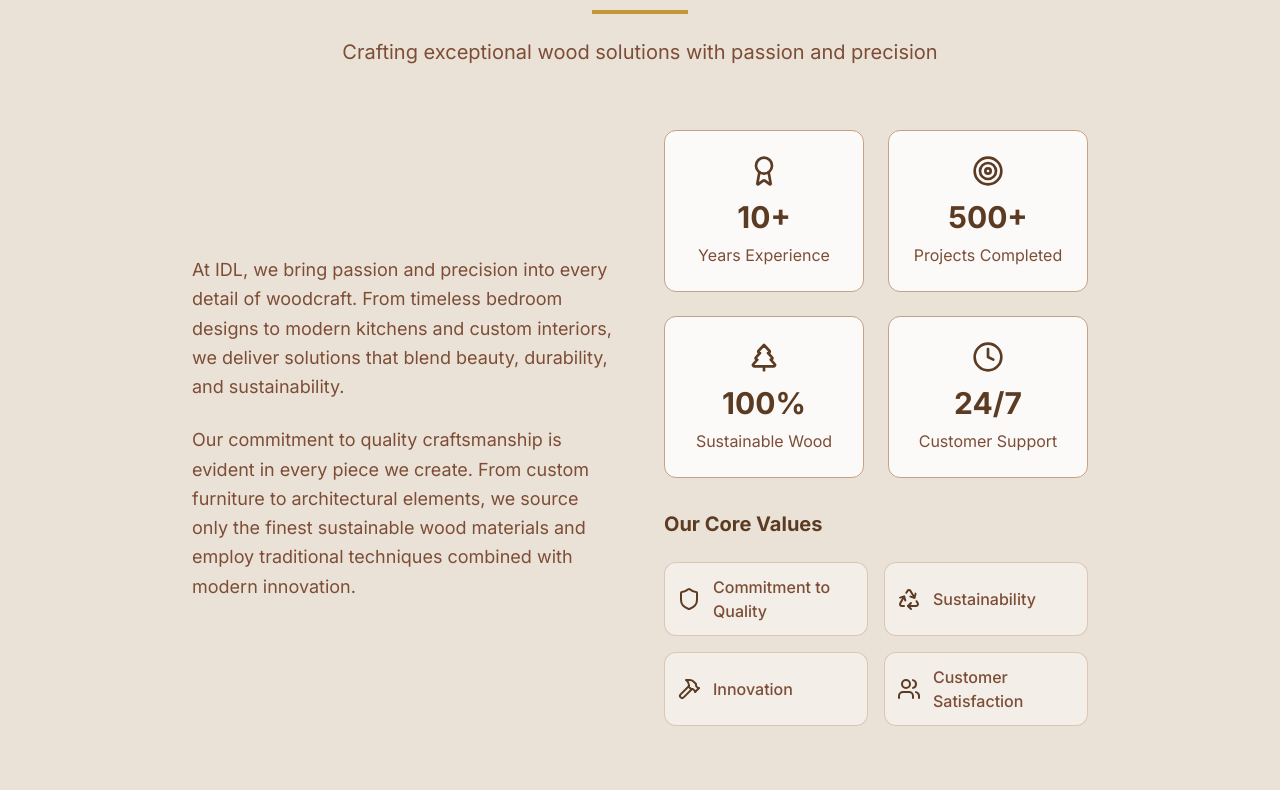
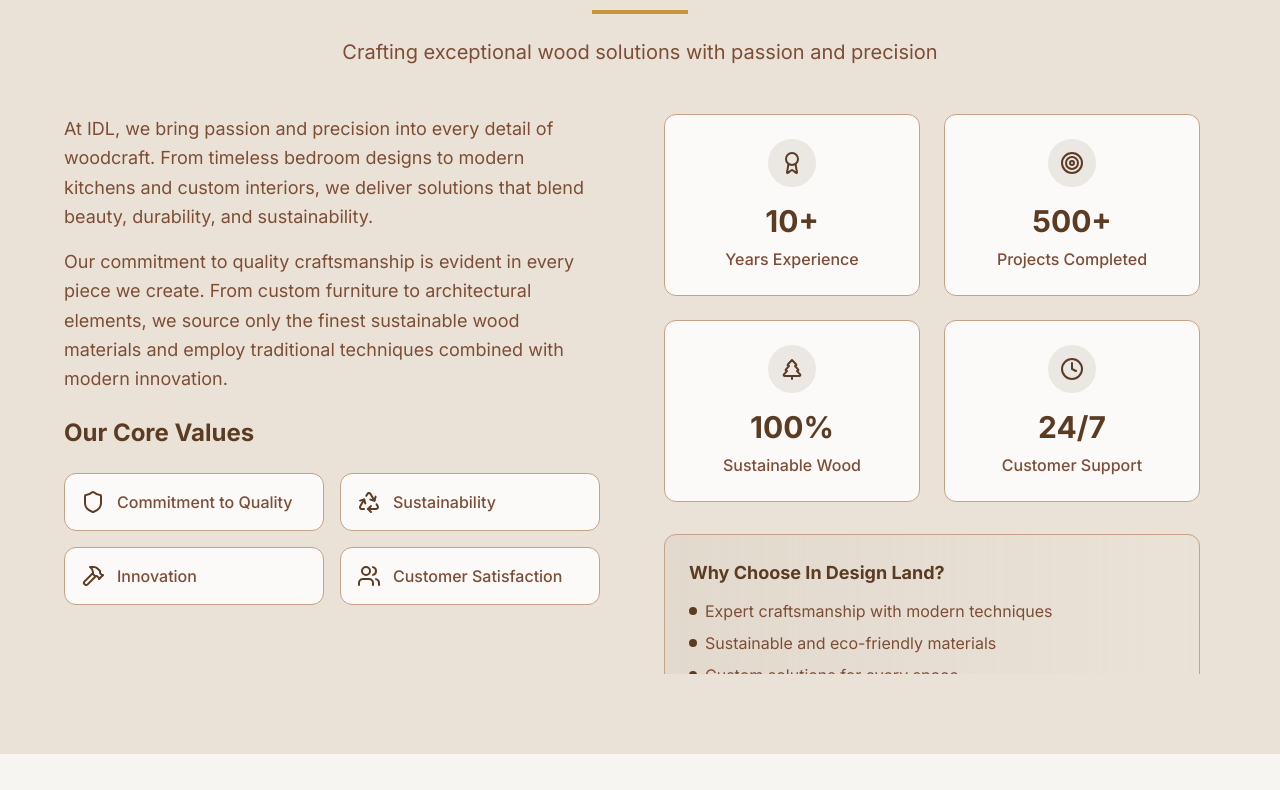
Before and after one commit to shivareddy2002/woodland-crafted-designs, a React (Vite) app: page / in a window 1280 px wide. Shown: the part 2750-3540 px from the top of the page. Built offline with nearby package versions, Linux system fonts and the light colour scheme.

Commit message:
Update About Section

```diff
--- a/src/components/About.tsx
+++ b/src/components/About.tsx
@@ -2,10 +2,10 @@ import { Award, Target, TreePine, Clock, Shield, Recycle, Hammer, Users } from "
 
 const About = () => {
   return (
-    <section id="about" className="py-20 bg-wood-light">
-      <div className="container mx-auto px-4 lg:px-6">
-        <div className="max-w-4xl mx-auto">
-          <div className="text-center mb-16">
+    <section id="about" className="py-20 bg-wood-light min-h-screen">
+      <div className="container mx-auto px-4 lg:px-6 h-full">
+        <div className="max-w-6xl mx-auto h-full">
+          <div className="text-center mb-12">
             <h2 className="text-4xl md:text-5xl font-bold text-primary mb-4">
               About In Design Land
             </h2>
@@ -15,60 +15,101 @@ const About = () => {
             </p>
           </div>
 
-          <div className="grid grid-cols-1 lg:grid-cols-2 gap-12 items-center">
-            <div className="space-y-6">
-              <p className="text-lg text-wood-dark leading-relaxed">
-                At IDL, we bring passion and precision into every detail of woodcraft. From timeless bedroom designs to modern kitchens and custom interiors, we deliver solutions that blend beauty, durability, and sustainability.
-              </p>
+          <div className="grid grid-cols-1 lg:grid-cols-2 gap-8 lg:gap-12 h-full">
+            {/* Content Section */}
+            <div className="space-y-6 overflow-y-auto max-h-[70vh] pr-4">
+              <div className="space-y-4">
+                <p className="text-lg text-wood-dark leading-relaxed">
+                  At IDL, we bring passion and precision into every detail of woodcraft. From timeless bedroom designs to modern kitchens and custom interiors, we deliver solutions that blend beauty, durability, and sustainability.
+                </p>
 
-              <p className="text-lg text-wood-dark leading-relaxed">
-                Our commitment to quality craftsmanship is evident in every piece we create. From custom furniture to architectural elements, we source only the finest sustainable wood materials and employ traditional techniques combined with modern innovation.
-              </p>
+                <p className="text-lg text-wood-dark leading-relaxed">
+                  Our commitment to quality craftsmanship is evident in every piece we create. From custom furniture to architectural elements, we source only the finest sustainable wood materials and employ traditional techniques combined with modern innovation.
+                </p>
+              </div>
+
+              {/* Core Values Section */}
+              <div className="space-y-6 mt-8">
+                <h3 className="text-2xl font-bold text-primary">Our Core Values</h3>
+                <div className="grid grid-cols-1 sm:grid-cols-2 gap-4">
+                  <div className="flex items-center space-x-3 p-4 bg-card rounded-lg border border-wood-medium hover:shadow-lg transition-all duration-300">
+                    <Shield className="w-6 h-6 text-primary flex-shrink-0" />
+                    <span className="text-wood-dark font-medium">Commitment to Quality</span>
+                  </div>
+                  <div className="flex items-center space-x-3 p-4 bg-card rounded-lg border border-wood-medium hover:shadow-lg transition-all duration-300">
+                    <Recycle className="w-6 h-6 text-primary flex-shrink-0" />
+                    <span className="text-wood-dark font-medium">Sustainability</span>
+                  </div>
+                  <div className="flex items-center space-x-3 p-4 bg-card rounded-lg border border-wood-medium hover:shadow-lg transition-all duration-300">
+                    <Hammer className="w-6 h-6 text-primary flex-shrink-0" />
+                    <span className="text-wood-dark font-medium">Innovation</span>
+                  </div>
+                  <div className="flex items-center space-x-3 p-4 bg-card rounded-lg border border-wood-medium hover:shadow-lg transition-all duration-300">
+                    <Users className="w-6 h-6 text-primary flex-shrink-0" />
+                    <span className="text-wood-dark font-medium">Customer Satisfaction</span>
+                  </div>
+                </div>
+              </div>
             </div>
 
-            <div className="space-y-8">
-              <div className="grid grid-cols-2 gap-6">
+            {/* Statistics Section */}
+            <div className="space-y-8 overflow-y-auto max-h-[70vh] pr-4">
+              <div className="grid grid-cols-1 sm:grid-cols-2 gap-6">
                 <div className="text-center p-6 bg-card rounded-lg border border-wood-medium group hover:shadow-lg transition-all duration-300">
-                  <Award className="w-8 h-8 text-primary mx-auto mb-3" />
+                  <div className="w-12 h-12 mx-auto mb-4 flex items-center justify-center bg-primary/10 rounded-full">
+                    <Award className="w-6 h-6 text-primary" />
+                  </div>
                   <div className="text-3xl font-bold text-primary mb-2">10+</div>
-                  <div className="text-wood-dark">Years Experience</div>
+                  <div className="text-wood-dark font-medium">Years Experience</div>
                 </div>
+
                 <div className="text-center p-6 bg-card rounded-lg border border-wood-medium group hover:shadow-lg transition-all duration-300">
-                  <Target className="w-8 h-8 text-primary mx-auto mb-3" />
+                  <div className="w-12 h-12 mx-auto mb-4 flex items-center justify-center bg-primary/10 rounded-full">
+                    <Target className="w-6 h-6 text-primary" />
+                  </div>
                   <div className="text-3xl font-bold text-primary mb-2">500+</div>
-                  <div className="text-wood-dark">Projects Completed</div>
+                  <div className="text-wood-dark font-medium">Projects Completed</div>
                 </div>
+
                 <div className="text-center p-6 bg-card rounded-lg border border-wood-medium group hover:shadow-lg transition-all duration-300">
-                  <TreePine className="w-8 h-8 text-primary mx-auto mb-3" />
+                  <div className="w-12 h-12 mx-auto mb-4 flex items-center justify-center bg-primary/10 rounded-full">
+                    <TreePine className="w-6 h-6 text-primary" />
+                  </div>
                   <div className="text-3xl font-bold text-primary mb-2">100%</div>
-                  <div className="text-wood-dark">Sustainable Wood</div>
+                  <div className="text-wood-dark font-medium">Sustainable Wood</div>
                 </div>
+
                 <div className="text-center p-6 bg-card rounded-lg border border-wood-medium group hover:shadow-lg transition-all duration-300">
-                  <Clock className="w-8 h-8 text-primary mx-auto mb-3" />
+                  <div className="w-12 h-12 mx-auto mb-4 flex items-center justify-center bg-primary/10 rounded-full">
+                    <Clock className="w-6 h-6 text-primary" />
+                  </div>
                   <div className="text-3xl font-bold text-primary mb-2">24/7</div>
-                  <div className="text-wood-dark">Customer Support</div>
+                  <div className="text-wood-dark font-medium">Customer Support</div>
                 </div>
               </div>
 
-              <div className="space-y-6">
-                <h3 className="text-xl font-bold text-primary">Our Core Values</h3>
-                <div className="grid grid-cols-1 md:grid-cols-2 gap-4">
-                  <div className="flex items-center space-x-3 p-3 bg-card/50 rounded-lg border border-wood-medium/50">
-                    <Shield className="w-6 h-6 text-primary flex-shrink-0" />
-                    <span className="text-wood-dark font-medium">Commitment to Quality</span>
-                  </div>
-                  <div className="flex items-center space-x-3 p-3 bg-card/50 rounded-lg border border-wood-medium/50">
-                    <Recycle className="w-6 h-6 text-primary flex-shrink-0" />
-                    <span className="text-wood-dark font-medium">Sustainability</span>
-                  </div>
-                  <div className="flex items-center space-x-3 p-3 bg-card/50 rounded-lg border border-wood-medium/50">
-                    <Hammer className="w-6 h-6 text-primary flex-shrink-0" />
-                    <span className="text-wood-dark font-medium">Innovation</span>
-                  </div>
-                  <div className="flex items-center space-x-3 p-3 bg-card/50 rounded-lg border border-wood-medium/50">
-                    <Users className="w-6 h-6 text-primary flex-shrink-0" />
-                    <span className="text-wood-dark font-medium">Customer Satisfaction</span>
-                  </div>
+              {/* Additional Content Space for Future Use */}
+              <div className="space-y-4">
+                <div className="p-6 bg-gradient-to-r from-primary/5 to-wood-light rounded-lg border border-wood-medium">
+                  <h4 className="text-lg font-bold text-primary mb-3">Why Choose In Design Land?</h4>
+                  <ul className="space-y-2 text-wood-dark">
+                    <li className="flex items-center space-x-2">
+                      <div className="w-2 h-2 bg-primary rounded-full"></div>
+                      <span>Expert craftsmanship with modern techniques</span>
+                    </li>
+                    <li className="flex items-center space-x-2">
+                      <div className="w-2 h-2 bg-primary rounded-full"></div>
+                      <span>Sustainable and eco-friendly materials</span>
+                    </li>
+                    <li className="flex items-center space-x-2">
+                      <div className="w-2 h-2 bg-primary rounded-full"></div>
+                      <span>Custom solutions for every space</span>
+                    </li>
+                    <li className="flex items-center space-x-2">
+                      <div className="w-2 h-2 bg-primary rounded-full"></div>
+                      <span>Timely delivery and professional service</span>
+                    </li>
+                  </ul>
                 </div>
               </div>
             </div>
```
